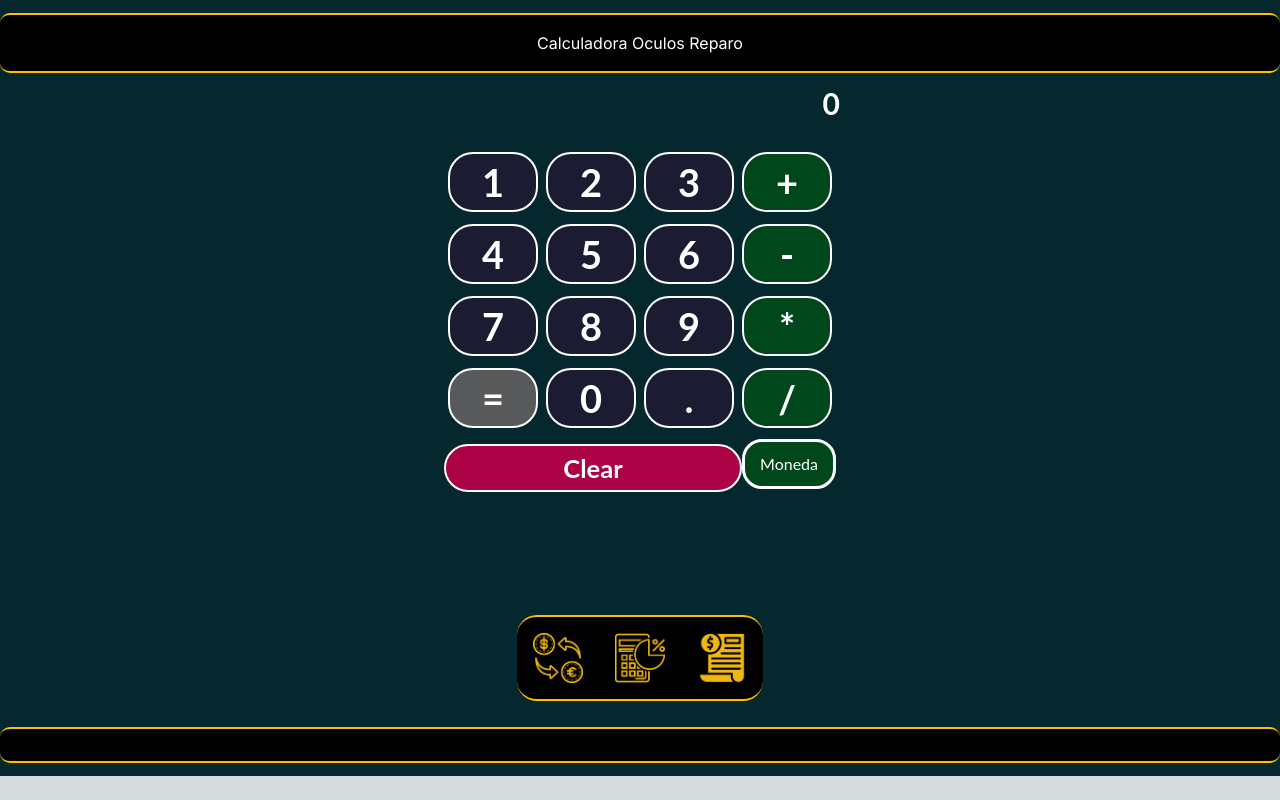
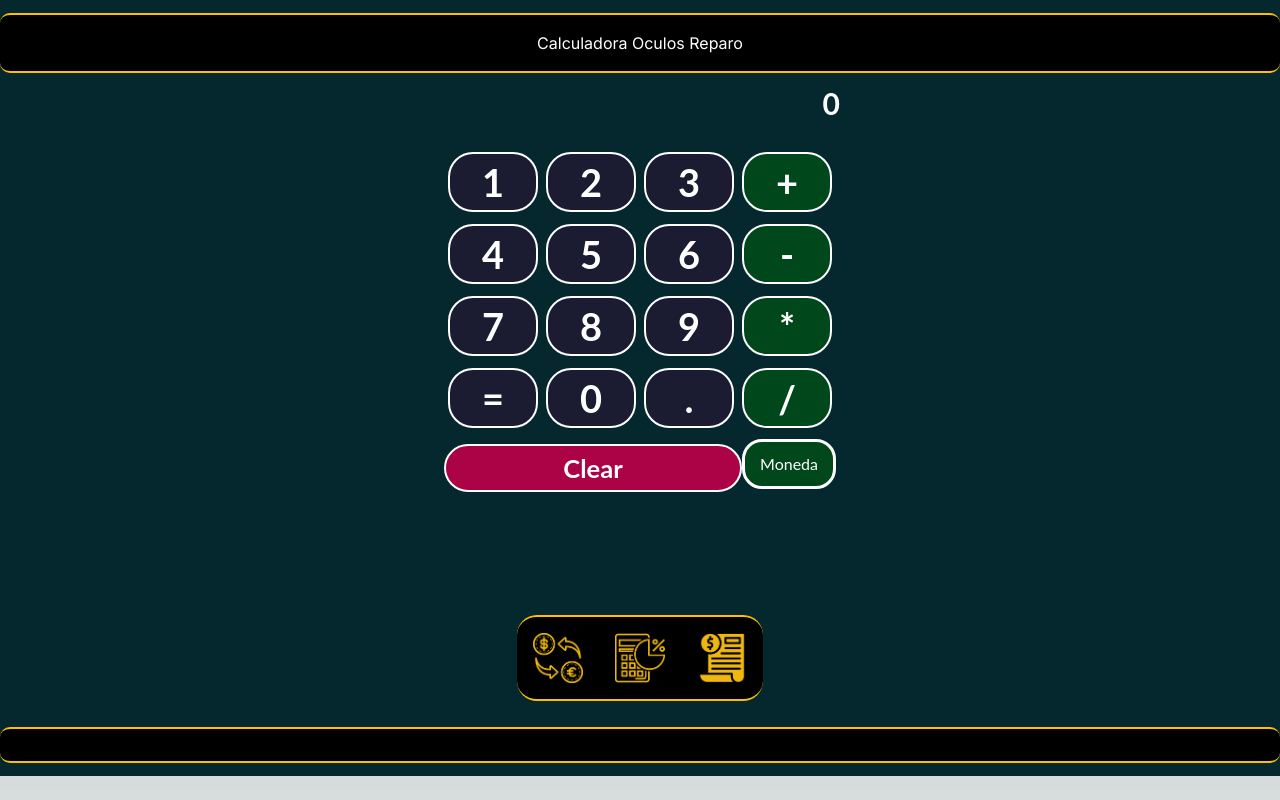
Before and after one commit to Hacedor2003/calculadora_divisas, a Next.js app: page /calculadora in a window 1280 px wide. Built offline with nearby package versions, Linux system fonts and the light colour scheme; no server answers.

Commit message:
Optimizacion de codigo

```diff
--- a/app/UI/Footer.tsx
+++ b/app/UI/Footer.tsx
@@ -1,10 +1,8 @@
 'use client';
-import { useContext, useEffect, useState } from 'react';
-import { ContextData } from '../store/ContextProvider';
+import { useEffect, useState } from 'react';
 import estilos from '../estilos.module.css';
 
 export const Footer = () => {
-	const moneda = useContext(ContextData);
 	const [content, setContent] = useState('');
 
 	useEffect(() => {
--- a/app/calculadora/Components/Calculadora/CalculadoraComponent.tsx
+++ b/app/calculadora/Components/Calculadora/CalculadoraComponent.tsx
@@ -2,10 +2,9 @@ import './hojas-de-estilo/estilos.css';
 import Boton from './components/Boton';
 import Pantalla from './components/Pantalla';
 import BotonClear from './components/BotonClear';
-import { Dispatch, SetStateAction, useState } from 'react';
+import { Dispatch, SetStateAction } from 'react';
 import { evaluate } from 'mathjs';
 import DropdownMenu from './components/MenuDespegable/MenuDespegable';
-import { SelectedMoneda } from '@/app/Functions/SelectedMoneda';
 
 function CalculadoraComponent({ setWatch, input, setInput, setSelectedMoneda, desabilitado }: { desabilitado: boolean; setWatch: Dispatch<SetStateAction<boolean>>; input: number; setInput: Dispatch<SetStateAction<number>>; setSelectedMoneda: Function }) {
 	const agregarInput = (val: number) => {
--- a/app/calculadora/Components/Calculadora/components/Boton.tsx
+++ b/app/calculadora/Components/Calculadora/components/Boton.tsx
@@ -1,29 +1,30 @@
+import React from 'react';
 import '../hojas-de-estilo/Boton.css';
 
 type BotonProps = {
-	children: any;
-	desabilitado: boolean;
-	manejarClic: (valor: any) => void;
+	children: string | number;
+	deshabilitado: boolean;
+	manejarClic: (valor: string | number) => void;
 };
 
-const Boton: React.FC<BotonProps> = ({ children, desabilitado, manejarClic }) => {
-	const esOperador = (valor: any): boolean => {
-		return isNaN(valor) && valor !== '.' && valor !== '=';
+const Boton: React.FC<BotonProps> = ({ children, deshabilitado, manejarClic }) => {
+	const esOperador = (valor: string | number): boolean => {
+		return isNaN(Number(valor)) && valor !== '.' && valor !== '=';
 	};
 
-	const esIgual = (valor: boolean): boolean => {
-		return valor === false;
+	const esDiferenteDeFalse = (valor: boolean): boolean => {
+		return valor !== false;
 	};
 
-	const handleClick = (valor: any): void => {
-		if (!esIgual(desabilitado)) {
+	const handleClick = (valor: string | number): void => {
+		if (esDiferenteDeFalse(deshabilitado)) {
 			manejarClic(valor);
 		}
 	};
 
 	return (
 		<div
-			className={`boton-contenedor ${esOperador(children) ? 'operador' : ''} ${esIgual(desabilitado) ? 'desabilitado' : ''}`.trimEnd()}
+			className={`boton-contenedor ${esOperador(children) ? 'operador' : ''} ${!esDiferenteDeFalse(deshabilitado) ? 'deshabilitado' : ''}`.trimEnd()}
 			onClick={() => handleClick(children)}>
 			{children}
 		</div>
--- a/app/calculadora/Components/Calculadora/components/BotonClear.tsx
+++ b/app/calculadora/Components/Calculadora/components/BotonClear.tsx
@@ -1,3 +1,4 @@
+import React from 'react';
 import '../hojas-de-estilo/BotonClear.css';
 
 type BotonClearProps = {
--- a/app/calculadora/layout.tsx
+++ b/app/calculadora/layout.tsx
@@ -1,3 +1,5 @@
+import React from 'react';
+
 export default function Layout({ children }: { children: React.ReactNode }) {
 	return <section id='page_calculadora'>{children}</section>;
 }
--- a/app/factura/layout.tsx
+++ b/app/factura/layout.tsx
@@ -1,3 +1,5 @@
+import React from 'react';
+
 export default function Layout({
 	children, // will be a page or nested layout
 }: {
--- a/app/factura/page.tsx
+++ b/app/factura/page.tsx
@@ -63,7 +63,7 @@ export default function Page() {
 			<div id='areaImprimir'>
 				<div className={estilos.contenedor_imprimir}>
 					<aside>
-						<img
+						<Image
 							src='/PNG Aplicacion/Logo Cambio Oculus Reparo.png'
 							alt='Logo Optica'
 							width={100}
--- a/app/layout.tsx
+++ b/app/layout.tsx
@@ -5,6 +5,7 @@ import { BarraNavegacion } from './UI/BarraNavegacion';
 import estilos from './estilos.module.css';
 import { ContextProvider } from './store/ContextProvider';
 import { Footer } from './UI/Footer';
+import React from 'react';
 
 const inter = Inter({ subsets: ['latin'] });
 
--- a/app/tasa_cambio_informal/layout.tsx
+++ b/app/tasa_cambio_informal/layout.tsx
@@ -1,3 +1,5 @@
+import React from 'react';
+
 export default function Layout({
 	children, // will be a page or nested layout
 }: {
```
Also changed, not shown: .eslintrc.js (added).
